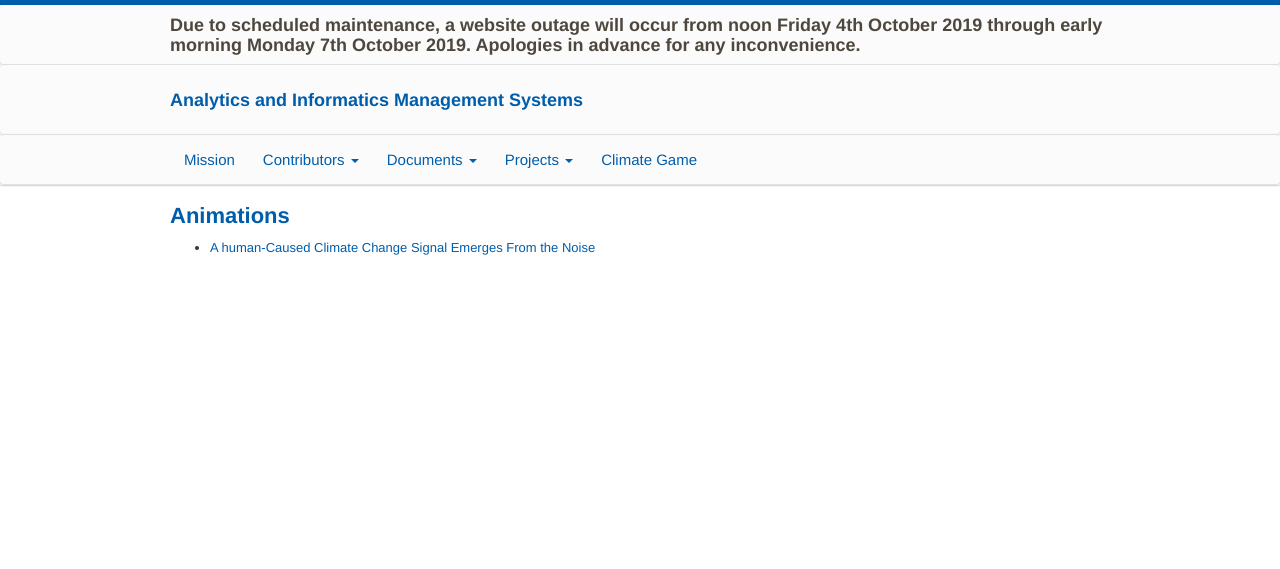
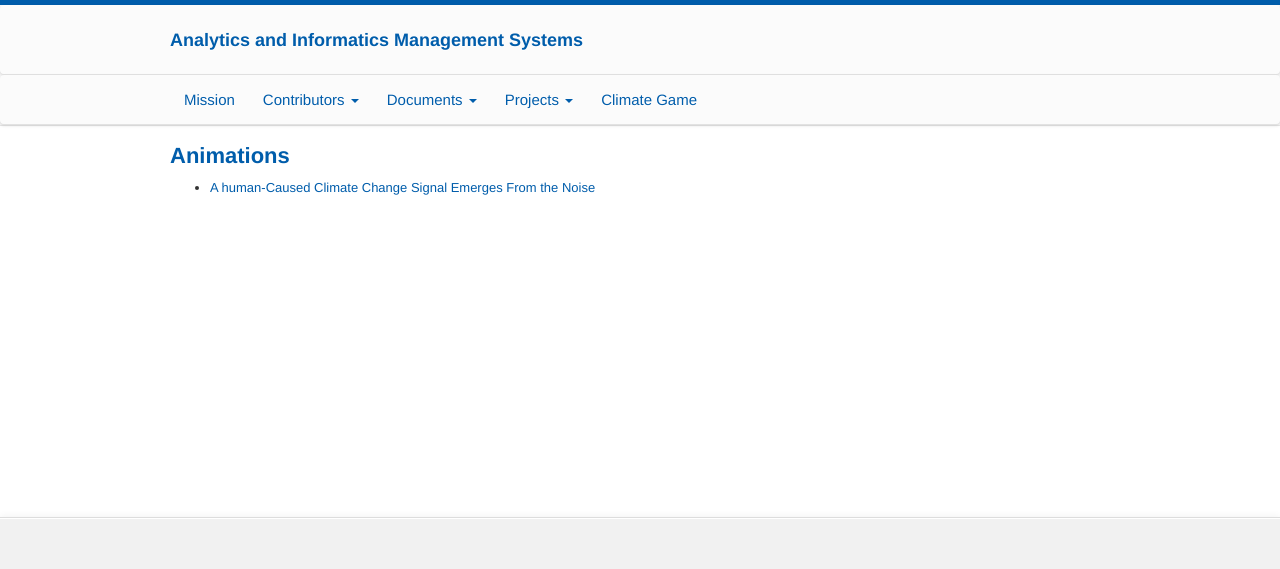
Before and after one commit to aims-group/aims-site, a Jekyll site: the page built from animations.md, in a window 1280 px wide and 1392 px high. Shown: the top 569 px of the window. Built offline with Jekyll 4.4.1, drawn with Linux system fonts in a browser that asks for light colours; grey boxes are pictures that could not be loaded.

Commit message:
Remove banner for weekend website outage

```diff
--- a/_includes/header.html
+++ b/_includes/header.html
@@ -1,5 +1,4 @@
 <header id="navbar" role="banner" class="navbar navbar navbar-fixed-top navbar-default navbar-fixed-top">
-  {% include maintenance_banner.html %}
   <div id="brand" class="navbar-inner">
     <div class="container">
       <span class="site-name">
--- a/_includes/maintenance_banner.html
+++ /dev/null
@@ -1,8 +0,0 @@
-<div class="navbar-inner">
-    <div class="container">
-        <h3>
-            Due to scheduled maintenance, a website outage will occur from noon Friday 4th October 2019
-            through early morning Monday 7th October 2019.  Apologies in advance for any inconvenience.
-        </h3>
-    </div>
-</div>
--- a/_layouts/default.html
+++ b/_layouts/default.html
@@ -3,7 +3,7 @@
 {% include head.html %}
 <body class="html front not-logged-in no-sidebars page-frontpage home navbar-is-fixed-top" >
 {% include header.html %}
-<div class="main-container container" style="margin-top: 60px;">
+<div class="main-container container">
   <div class="row">
     <div class="panels-flexible-row panels-flexible-row-8_4_2_column_stacked-main-row clearfix container main-content row-fluid">
       <div class="inside panels-flexible-row-inside panels-flexible-row-8_4_2_column_stacked-main-row-inside clearfix">
```
